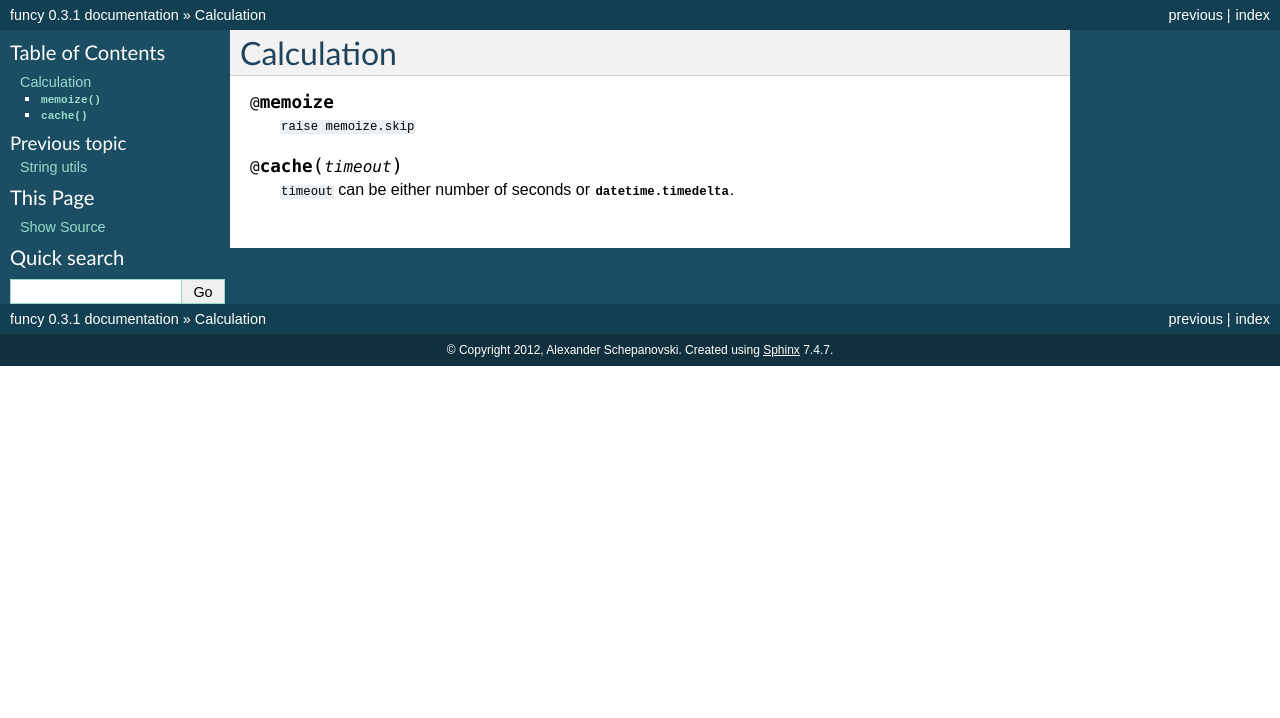
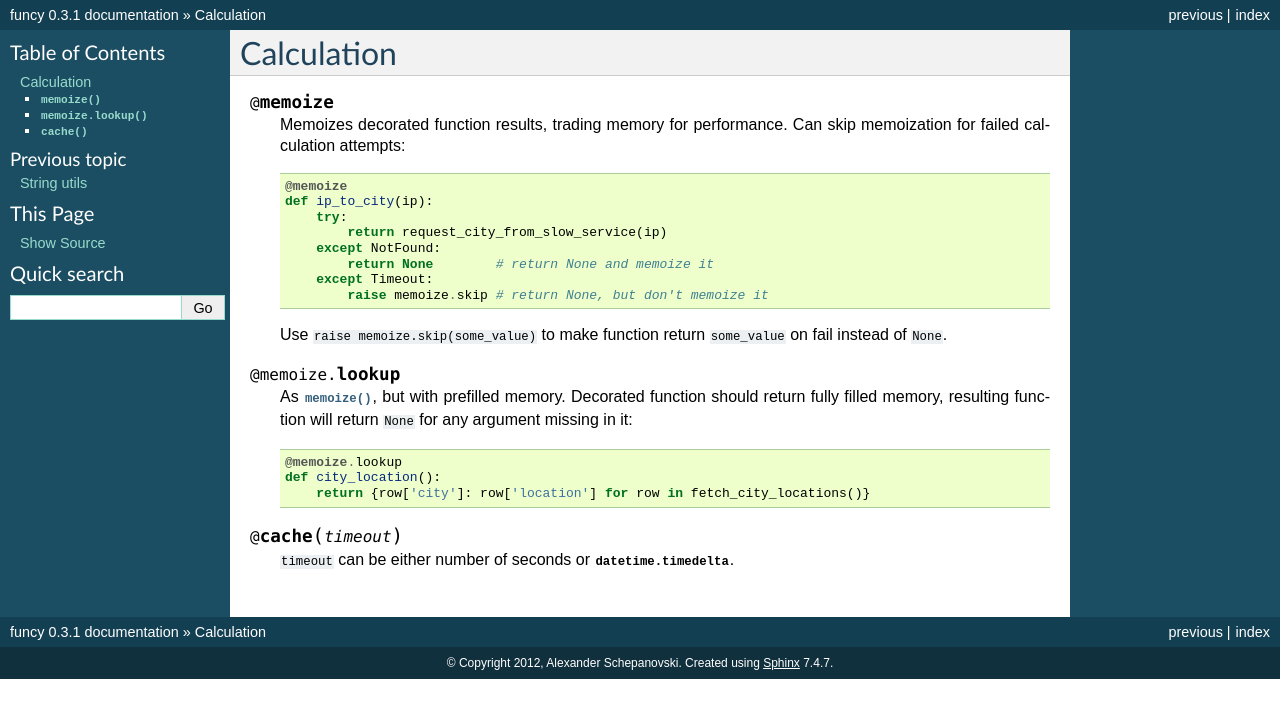
Before and after one commit to Jamaal224/funcy, a Sphinx documentation site: the page built from docs/calc.rst, in a window 1280 px wide. Shown: the top 718 px of the page. Built offline with Sphinx 7.4.7, drawn with Linux system fonts in a browser that asks for light colours; pages that are not in the unit, such as notebooks, are missing from menus.

Commit message:
Documented @memoize and @memoize.lookup

```diff
--- a/docs/calc.rst
+++ b/docs/calc.rst
@@ -3,7 +3,28 @@ Calculation
 
 .. decorator:: memoize
 
-    ``raise memoize.skip``
+    Memoizes decorated function results, trading memory for performance. Can skip memoization
+    for failed calculation attempts::
+
+        @memoize
+        def ip_to_city(ip):
+            try:
+                return request_city_from_slow_service(ip)
+            except NotFound:
+                return None        # return None and memoize it
+            except Timeout:
+                raise memoize.skip # return None, but don't memoize it
+
+    Use ``raise memoize.skip(some_value)`` to make function return ``some_value`` on fail instead of ``None``.
+
+
+.. decorator:: memoize.lookup
+
+    As :func:`memoize`, but with prefilled memory. Decorated function should return fully filled memory, resulting function will return ``None`` for any argument missing in it::
+
+        @memoize.lookup
+        def city_location():
+            return {row['city']: row['location'] for row in fetch_city_locations()}
 
 
 .. decorator:: cache(timeout)
```
Also changed, not shown: 1 other file.
